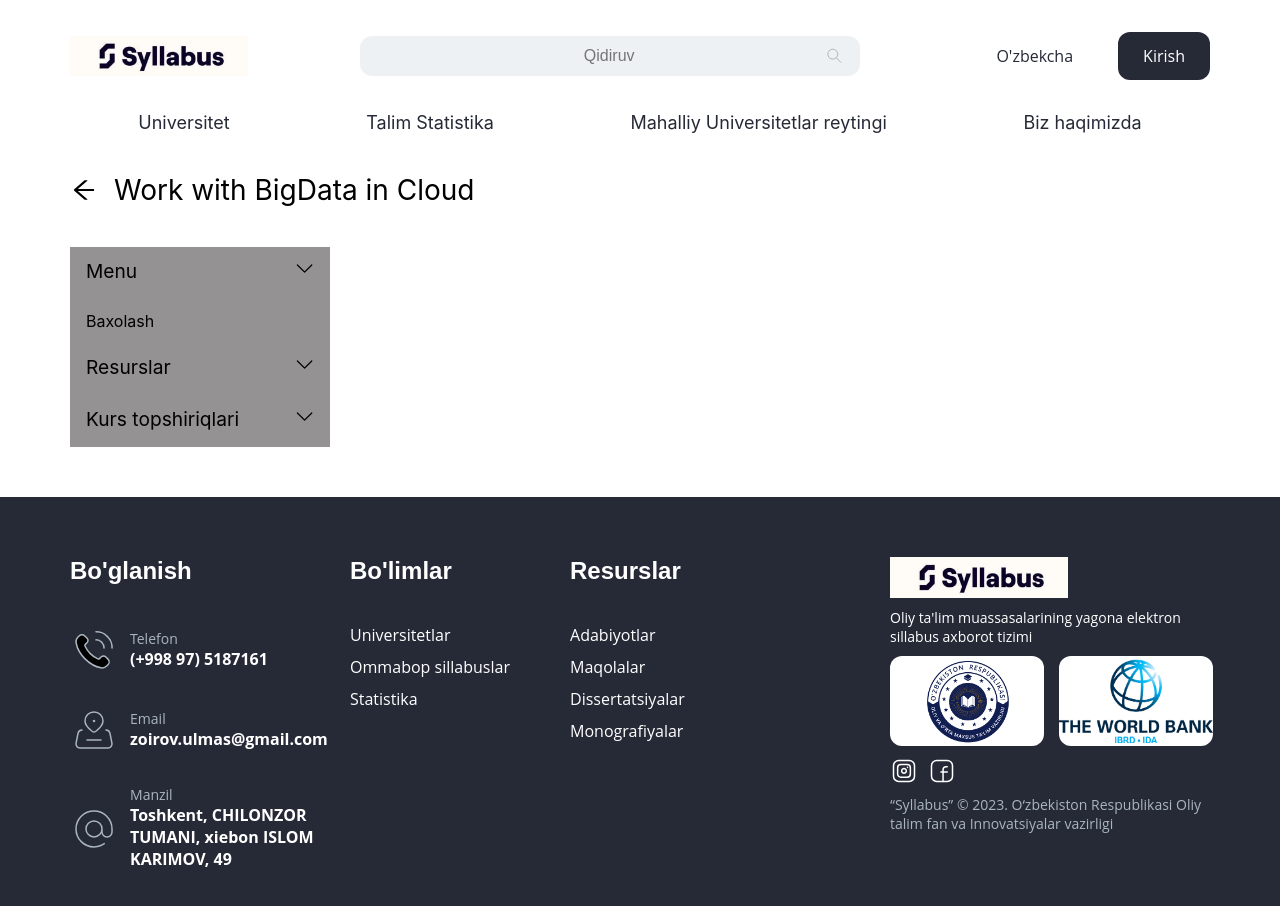
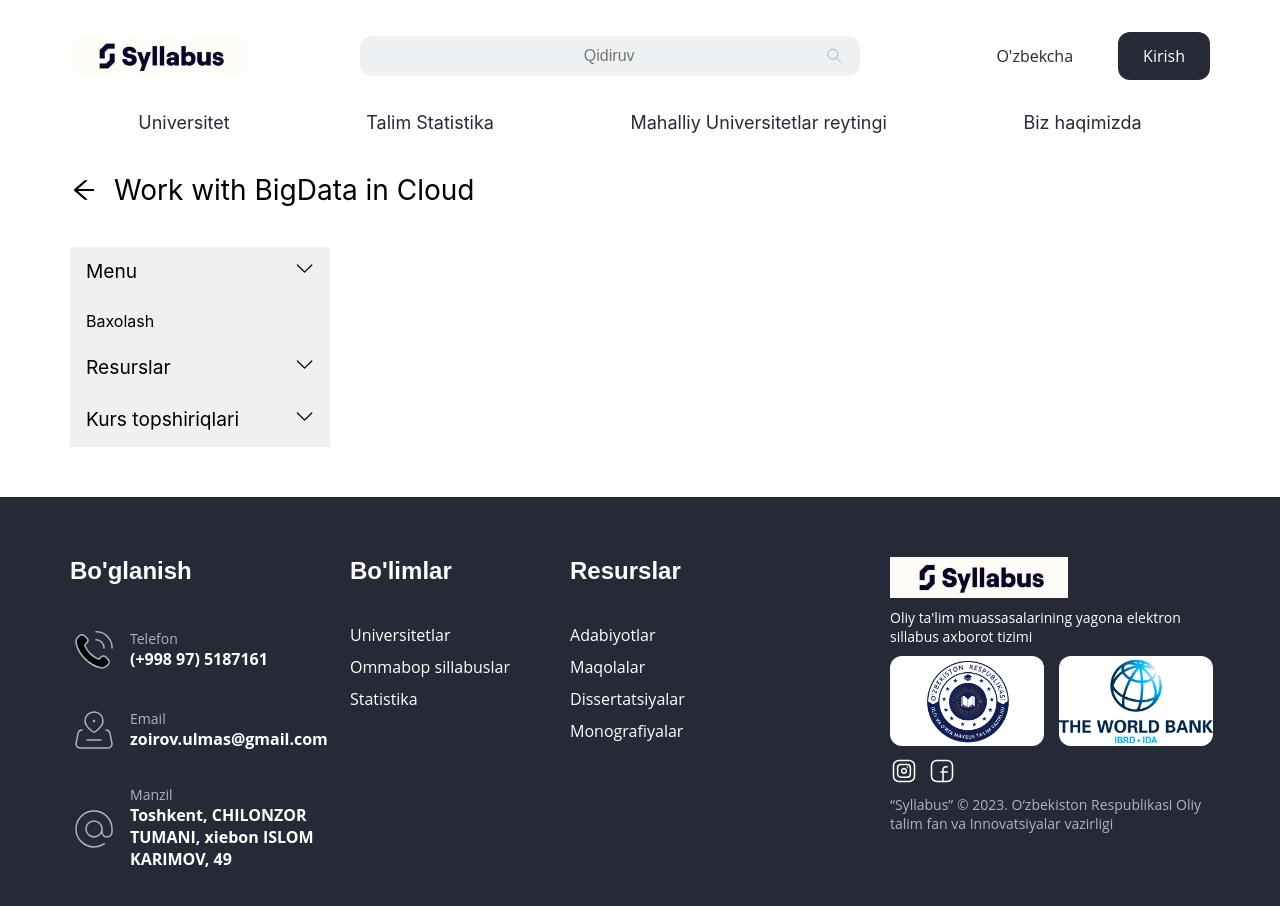
Before and after one commit to Asilbek-Bekmurodov/syllabus, a React (Create React App) app: page /dashboard in a window 1280 px wide. Shown: the top 906 px of the page. Built offline with nearby package versions, Linux system fonts and the light colour scheme.

Commit message:
fix: bug

```diff
--- a/src/pages/dashboard/components/sidebar.scss
+++ b/src/pages/dashboard/components/sidebar.scss
@@ -1,6 +1,6 @@
 .sidebar {
   flex-shrink: 0;
-  background-color: rgb(148, 146, 146);
+  background-color: #f1f0f0;
   height: 100%;
   overflow: auto;
 }
@@ -18,7 +18,6 @@
   display: flex;
   font-size: 1.2em;
   justify-content: space-between;
-
 }
 .sidebar-title span .btn {
   display: inline-block;
```
